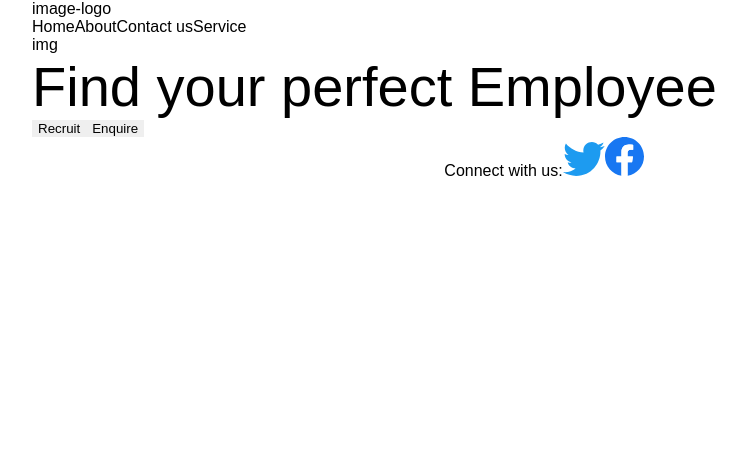
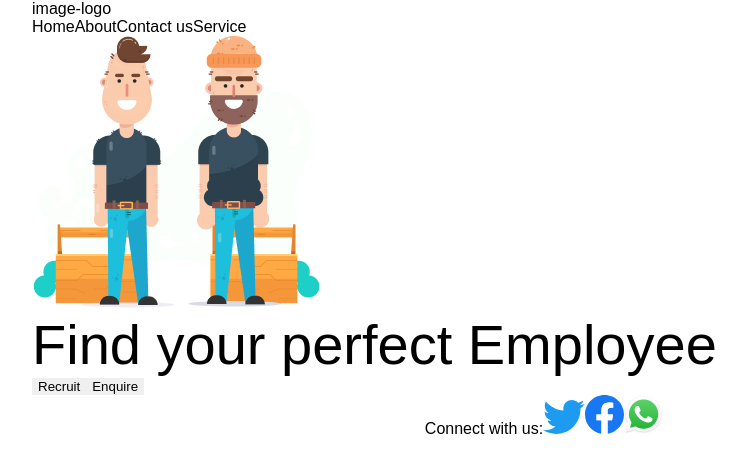
Before and after one commit to donjoshi/sigma_project, a React (Create React App) app in the folder sigma/: page /page1 in a window 1280 px wide. Shown: the top 472 px of the page, without its empty margins (96-842 px from the left). Built offline with nearby package versions, Linux system fonts and the light colour scheme.

Commit message:
Whatsapp updated

```diff
--- a/sigma/src/components/footer/footer.jsx
+++ b/sigma/src/components/footer/footer.jsx
@@ -20,6 +20,7 @@ export default function Footer() {
                         </clipPath>
                     </defs>
                 </svg>
+                <img src="Images\WhatsApp Inc. - png.png" alt="" />
 
 
 
--- a/sigma/src/pages/page1/page1.jsx
+++ b/sigma/src/pages/page1/page1.jsx
@@ -12,7 +12,7 @@ export default function Page1() {
             <div className="content">
                 <div className="content1">
                     <div className="image">
-                        img
+                        <img src="Images/Asset 5 1.png" alt="" />
                     </div>
 
                     <div className="description">
```
